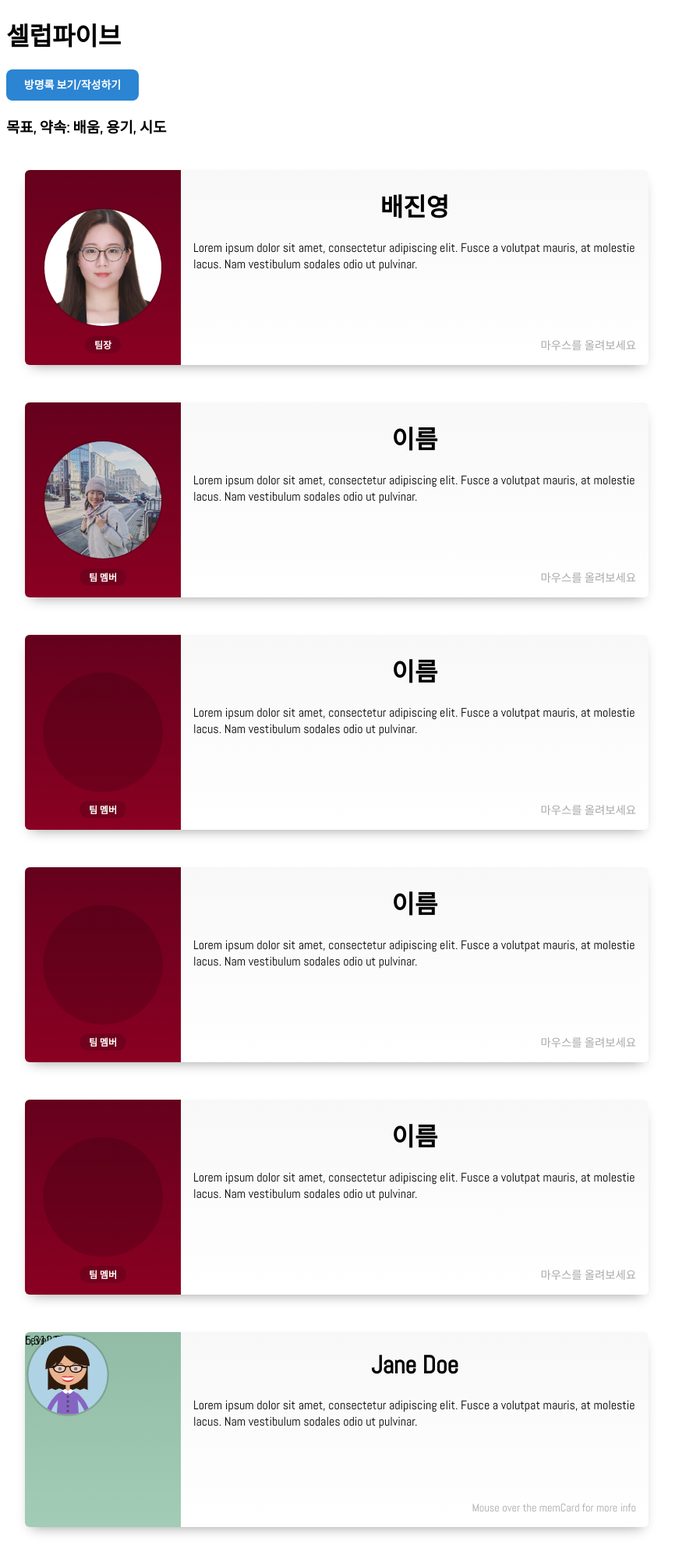
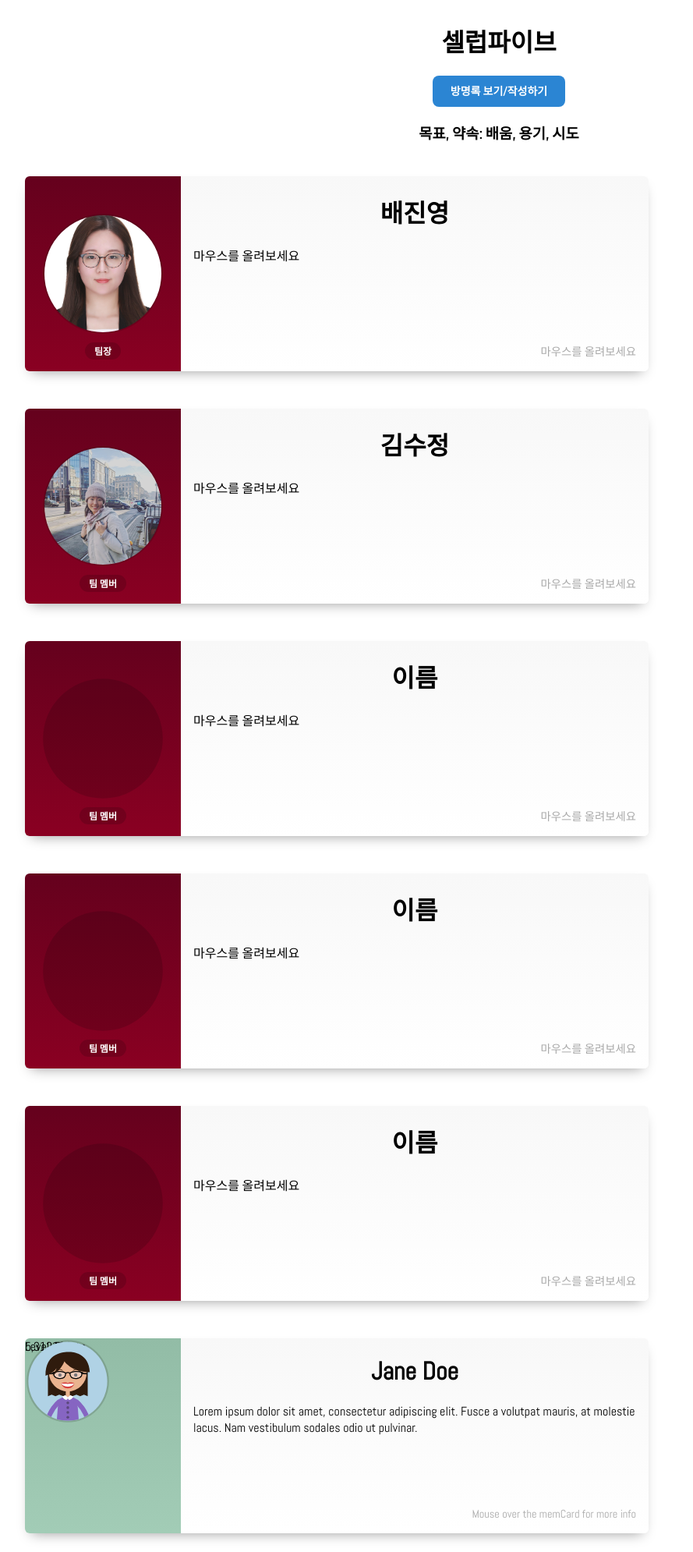
Before and after one commit to jbae9/miniproject, a Python web app: template templates/index.html in a window 1280 px wide. Shown: the whole page at 78% size, without its empty margins (0-889 px from the left). Before the commit the page ends 1968 px from the top, so only its background shows below. Run offline with Jinja, Linux system fonts and the light colour scheme; the template is opened without the code that fills it, so the values that code supplies are empty.

Commit message:
merge with text

```diff
--- a/templates/index.css
+++ b/templates/index.css
@@ -1,29 +1,38 @@
 @import url('https://fonts.googleapis.com/css?family=Abel');
 
+/*제목 CSS*/
+.title {
+    display: flex;
+    flex-direction: column;
+    align-items: center;
+
+
+}
+
 /*방명록 CSS*/
-#guestLog{
-  display:none;
+#guestLog {
+    display: none;
 }
 
 input[type=text] {
-  border:none;
+    border: none;
     border-bottom: 1px solid #cecece;
     background-color: #f6f6f6;
 }
 
 #nameField {
-  height:20px;
-  width:250px;
+    height: 20px;
+    width: 250px;
 }
 
 #commentField {
-  border:none;
+    border: none;
     border-bottom: 1px solid #cecece;
     background-color: #f6f6f6;
 
-  resize:none;
-  width:250px;
-  height:100px;
+    resize: none;
+    width: 250px;
+    height: 100px;
 }
 
 /*카드 CSS*/
@@ -48,7 +57,7 @@ html, body {
     height: 250px;
     background-color: #400010;
     background: linear-gradient(#f8f8f8, #fff);
-  box-shadow: 0 8px 16px -8px rgba(0,0,0,0.4);
+    box-shadow: 0 8px 16px -8px rgba(0, 0, 0, 0.4);
     border-radius: 6px;
     overflow: hidden;
     position: relative;
@@ -61,7 +70,7 @@ html, body {
 
 /*사진 부분*/
 .memCard .additional {
-  position:absolute;
+    position: absolute;
     width: 200px;
     height: 100%;
     background: linear-gradient(#65011d, #8a0022);
@@ -95,7 +104,8 @@ html, body {
     top: 10%;
     right: -2px;
     height: 80%;
-  border-left: 2px solid rgba(0,0,0,0.025);*/
+    border-left: 2px solid rgba(0, 0, 0, 0.025);
+    */
 }
 
 /*팀 멤버 박스*/
@@ -105,7 +115,7 @@ html, body {
     text-transform: uppercase;
     font-size: 0.75em;
     font-weight: bold;
-  background: rgba(0,0,0,0.15);
+    background: rgba(0, 0, 0, 0.15);
     padding: 0.125rem 0.75rem;
     border-radius: 100px;
     white-space: nowrap;
@@ -268,7 +278,7 @@ html, body {
 /*방명록 버튼*/
 .guestButton .button-1 {
     background-color: #2b85d3;
-  width:170px;
+    width: 170px;
 }
 
 .guestButton .button-1:hover,
--- a/templates/index.html
+++ b/templates/index.html
@@ -80,8 +80,7 @@
         </div>
         <div class="general">
             <h1>배진영</h1>
-            <p>Lorem ipsum dolor sit amet, consectetur adipiscing elit. Fusce a volutpat mauris, at molestie lacus. Nam
-                vestibulum sodales odio ut pulvinar.</p>
+            <p>마우스를 올려보세요</p>
             <span class="more">마우스를 올려보세요</span>
         </div>
     </div>
@@ -131,9 +130,8 @@
             </div>
         </div>
         <div class="general">
-            <h1>이름</h1>
-            <p>Lorem ipsum dolor sit amet, consectetur adipiscing elit. Fusce a volutpat mauris, at molestie lacus. Nam
-                vestibulum sodales odio ut pulvinar.</p>
+            <h1>김수정</h1>
+            <p>마우스를 올려보세요</p>
             <span class="more">마우스를 올려보세요</span>
         </div>
     </div>
@@ -184,8 +182,7 @@
         </div>
         <div class="general">
             <h1>이름</h1>
-            <p>Lorem ipsum dolor sit amet, consectetur adipiscing elit. Fusce a volutpat mauris, at molestie lacus. Nam
-                vestibulum sodales odio ut pulvinar.</p>
+            <p>마우스를 올려보세요</p>
             <span class="more">마우스를 올려보세요</span>
         </div>
     </div>
@@ -236,8 +233,7 @@
         </div>
         <div class="general">
             <h1>이름</h1>
-            <p>Lorem ipsum dolor sit amet, consectetur adipiscing elit. Fusce a volutpat mauris, at molestie lacus. Nam
-                vestibulum sodales odio ut pulvinar.</p>
+            <p>마우스를 올려보세요</p>
             <span class="more">마우스를 올려보세요</span>
         </div>
     </div>
@@ -288,8 +284,7 @@
         </div>
         <div class="general">
             <h1>이름</h1>
-            <p>Lorem ipsum dolor sit amet, consectetur adipiscing elit. Fusce a volutpat mauris, at molestie lacus. Nam
-                vestibulum sodales odio ut pulvinar.</p>
+            <p>마우스를 올려보세요</p>
             <span class="more">마우스를 올려보세요</span>
         </div>
     </div>
```
Lines whose indentation alone changed are shown as unchanged.
